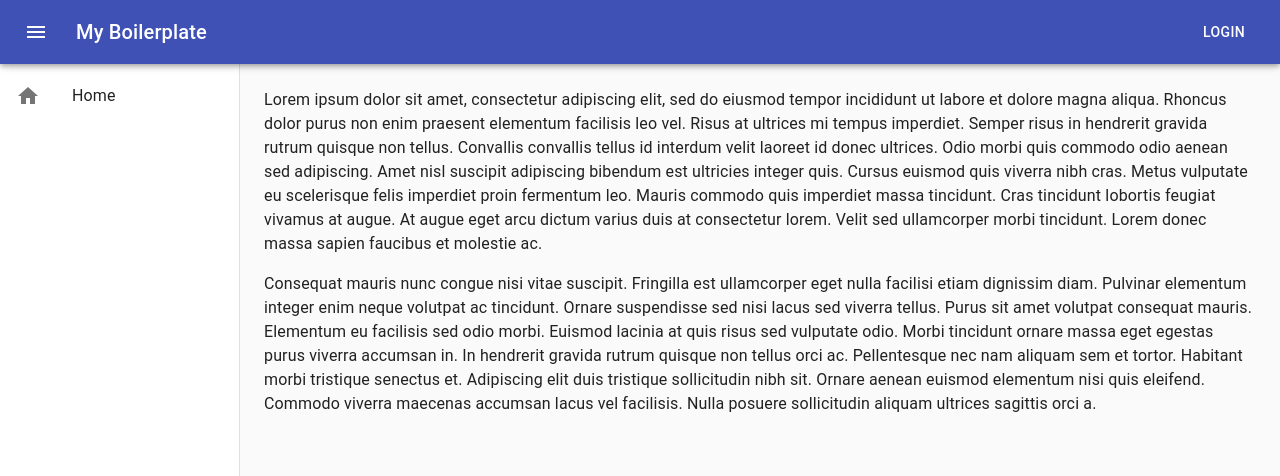
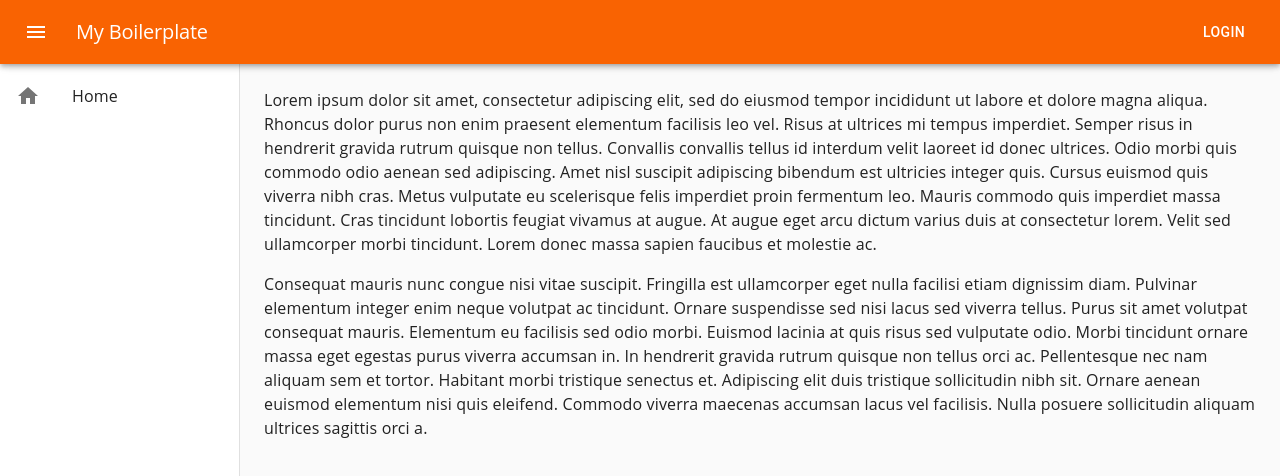
Before and after one commit to dbphan/react-material-ui-boilerplate, a React (Create React App) app in the folder frontend/: page / in a window 1280 px wide. Shown: the top 476 px of the page. Built offline with nearby package versions, Linux system fonts and the light colour scheme.

Commit message:
added THD Theme

```diff
--- a/frontend/src/App.js
+++ b/frontend/src/App.js
@@ -1,11 +1,15 @@
 import React from "react";
 import GlobalState from "./context/GlobalState";
 import Routes from "./Routes";
+import { MuiThemeProvider } from "@material-ui/core/styles";
+import theme from "./theme";
 
 function App() {
   return (
     <GlobalState>
-      <Routes />
+      <MuiThemeProvider theme={theme("THD")}>
+        <Routes />
+      </MuiThemeProvider>
     </GlobalState>
   );
 }
--- /dev/null
+++ b/frontend/src/theme/Themes.js
@@ -0,0 +1,94 @@
+module.exports = {
+  THD: {
+    palette: {
+      common: {
+        black: "rgba(0, 0, 0, 1)",
+        white: "#fff"
+      },
+      background: {
+        paper: "#fff",
+        default: "#fafafa"
+      },
+      primary: {
+        light: "rgba(253, 154, 88, 1)",
+        main: "rgba(249, 99, 2, 1)",
+        dark: "rgba(202, 82, 2, 1)",
+        contrastText: "#fff"
+      },
+      secondary: {
+        light: "rgba(61, 140, 209, 1)",
+        main: "rgba(40, 111, 173, 1)",
+        dark: "rgba(31, 85, 132, 1)",
+        contrastText: "#fff"
+      },
+      error: {
+        light: "rgba(243, 104, 109, 1)",
+        main: "rgba(237, 28, 36, 1)",
+        dark: "rgba(189, 15, 21, 1)",
+        contrastText: "#fff"
+      },
+      text: {
+        primary: "rgba(0, 0, 0, 0.87)",
+        secondary: "rgba(0, 0, 0, 0.54)",
+        disabled: "rgba(0, 0, 0, 0.38)",
+        hint: "rgba(0, 0, 0, 0.38)"
+      }
+    },
+    typography: {
+      h1: {
+        fontFamily: "Open Sans",
+        fontWeight: 300,
+        fontSize: "6rem",
+        lineHeight: "normal",
+        letterSpacing: "-0.01em"
+      },
+      h2: {
+        fontFamily: "Open Sans",
+        fontWeight: 400,
+        fontSize: "3.75rem",
+        lineHeight: "normal",
+        letterSpacing: "-0.01em"
+      },
+      h3: {
+        fontFamily: "Open Sans",
+        fontWeight: 600,
+        fontSize: "2.25rem",
+        lineHeight: "normal",
+        letterSpacing: "-0.01em"
+      },
+      h4: {
+        fontFamily: "Open Sans",
+        fontWeight: 600,
+        fontSize: "2rem",
+        lineHeight: "normal",
+        letterSpacing: "-0.01em"
+      },
+      h5: {
+        fontFamily: "Open Sans",
+        fontWeight: 400,
+        fontSize: "1.75rem",
+        lineHeight: "normal",
+        letterSpacing: "-0.01em"
+      },
+      h6: {
+        fontFamily: "Open Sans",
+        fontWeight: 500,
+        fontSize: "1.25rem",
+        lineHeight: 1.6,
+        letterSpacing: "-0.01em"
+      },
+      body1: {
+        fontFamily: "Open Sans",
+        fontWeight: 400,
+        fontSize: "16px",
+        lineHeight: 1.5
+      },
+      body2: {
+        fontFamily: "Open Sans",
+        fontWeight: 400,
+        fontSize: "14px",
+        lineHeight: 1.43
+      }
+    }
+  }
+};
--- /dev/null
+++ b/frontend/src/theme/index.js
@@ -0,0 +1,4 @@
+import { createMuiTheme } from "@material-ui/core/styles";
+import Themes from "./Themes";
+
+export default theme => createMuiTheme(Themes[theme]);
```
